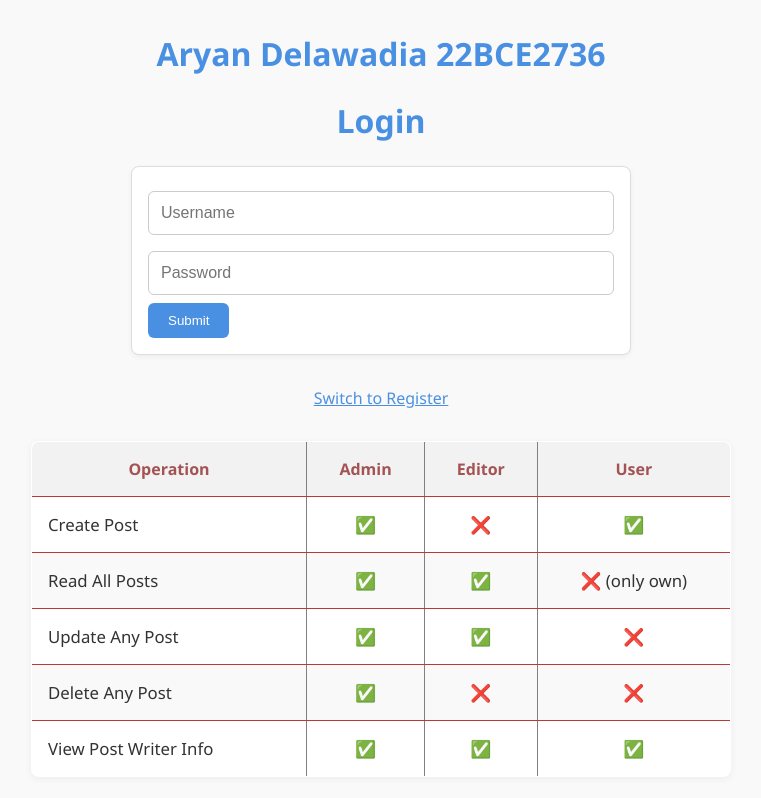
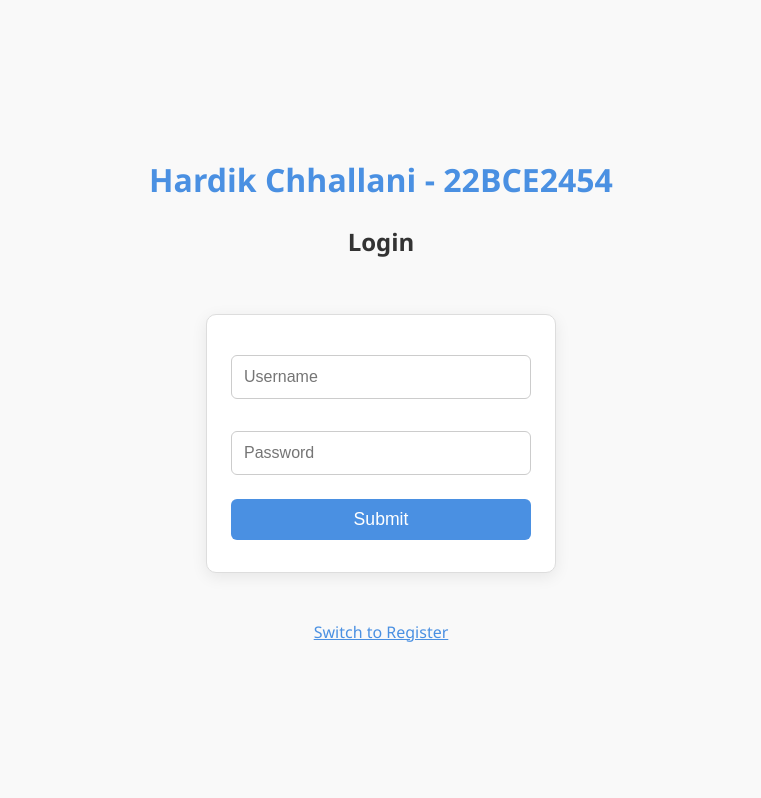
Before and after one commit to HardikChhallani/Backend_Project_3, a website: page public/login.html in a window 1280 px wide. Shown: the whole page, without its empty margins (259-1020 px from the left). Drawn offline with Linux system fonts and the light colour scheme.

Commit message:
add the project

```diff
--- a/public/login.html
+++ b/public/login.html
@@ -6,66 +6,26 @@
   <link rel="stylesheet" href="style.css" />
 </head>
 <body>
-  <h1 id="formTitle">Aryan Delawadia 22BCE2736</h1>
-  <h1 id="formTitle">Login</h1>
+  <div class="container-center">
+    <header>
+      <h1>Hardik Chhallani - 22BCE2454</h1>
+      <h2 id="formTitle">Login</h2>
+    </header>
 
+    <main>
       <form id="authForm">
         <input type="text" id="username" placeholder="Username" required />
         <input type="password" id="password" placeholder="Password" required />
         <button type="submit">Submit</button>
       </form>
 
-  <p style="text-align: center; cursor: pointer;" onclick="toggleForm()">
+      <p onclick="toggleForm()">
         Switch to Register
       </p>
-
-    <table border="1" cellpadding="10" cellspacing="0" style="margin: 2rem auto; border-collapse: collapse; text-align: center;">
-    <thead style="background-color: #f2f2f2;">
-      <tr>
-        <th>Operation</th>
-        <th>Admin</th>
-        <th>Editor</th>
-        <th>User</th>
-      </tr>
-    </thead>
-    <tbody>
-      <tr>
-        <td>Create Post</td>
-        <td>✅</td>
-        <td>❌</td>
-        <td>✅</td>
-      </tr>
-      <tr>
-        <td>Read All Posts</td>
-        <td>✅</td>
-        <td>✅</td>
-        <td>❌ (only own)</td>
-      </tr>
-      <tr>
-        <td>Update Any Post</td>
-        <td>✅</td>
-        <td>✅</td>
-        <td>❌</td>
-      </tr>
-      <tr>
-        <td>Delete Any Post</td>
-        <td>✅</td>
-        <td>❌</td>
-        <td>❌</td>
-      </tr>
-      <tr>
-        <td>View Post Writer Info</td>
-        <td>✅</td>
-        <td>✅</td>
-        <td>✅</td>
-      </tr>
-    </tbody>
-  </table>
-
-
+    </main>
+  </div>
   <script>
     let isLogin = true;
-
     function toggleForm() {
       isLogin = !isLogin;
       document.getElementById("formTitle").innerText = isLogin ? "Login" : "Register";
--- a/public/style.css
+++ b/public/style.css
@@ -10,12 +10,37 @@ body {
   background: #f9f9f9;
   color: #333;
   padding: 2rem;
+  min-height: 100vh;
+  display: flex;
+  flex-direction: column;
+}
+
+.container-center {
+  flex: 1;
+  display: flex;
+  flex-direction: column;
+  justify-content: center;
+  align-items: center;
+  min-height: 80vh;
+}
+
+main {
+  width: 100%;
+  display: flex;
+  flex-direction: column;
+  align-items: center;
+  justify-content: center;
 }
 
 /* Headings */
 h1 {
   text-align: center;
   color: #4a90e2;
+  margin-bottom: 1.5rem;
+}
+
+h2 {
+  color: #333;
   margin-bottom: 1.5rem;
 }
 
@@ -45,6 +70,20 @@ form {
   box-shadow: 0 2px 5px rgba(0,0,0,0.05);
 }
 
+form#authForm {
+  max-width: 350px;
+  width: 100%;
+  margin: 0 auto 2rem auto;
+  padding: 2rem 1.5rem;
+  background: white;
+  border: 1px solid #ddd;
+  border-radius: 10px;
+  box-shadow: 0 4px 16px rgba(0,0,0,0.08);
+  display: flex;
+  flex-direction: column;
+  gap: 1rem;
+}
+
 input[type="text"],
 input[type="password"],
 textarea {
@@ -57,9 +96,35 @@ textarea {
   box-sizing: border-box;
 }
 
+input[type="text"],
+input[type="password"] {
+  width: 100%;
+  padding: 0.75rem;
+  border: 1px solid #ccc;
+  border-radius: 6px;
+  font-size: 1rem;
+  box-sizing: border-box;
+}
+
 textarea {
   resize: vertical;
   min-height: 80px;
+}
+
+button[type="submit"] {
+  padding: 10px 20px;
+  background-color: #4a90e2;
+  color: white;
+  border: none;
+  border-radius: 6px;
+  cursor: pointer;
+  transition: background-color 0.2s ease;
+  font-size: 1.1rem;
+  font-weight: 500;
+}
+
+button[type="submit"]:hover {
+  background-color: #357ab8;
 }
 
 /* Posts Section */
@@ -135,3 +200,8 @@ td {
 tr:last-child td {
   border-bottom: none;
 }
+
+header {
+  text-align: center;
+  margin-bottom: 2rem;
+}
```
Also changed, not shown: public/index.html (+19 -5 lines), 1 other file. Lines whose indentation alone changed are shown as unchanged.
